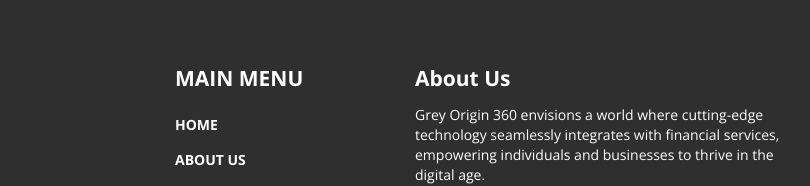
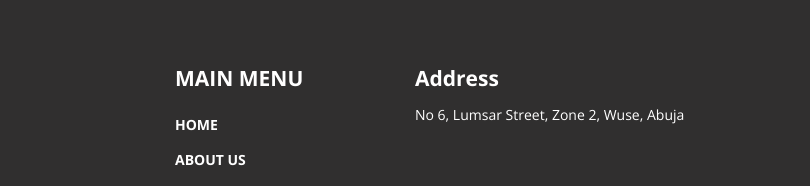
Before and after one commit to owoblow2020/greyorigin, a plain HTML site: page contact.html in a window 1280 px wide. Shown: the part 775-961 px from the top of the page, 0-810 px from the left. Drawn offline with nearby package versions, Linux system fonts and the light colour scheme; a web font is replaced by a local one.

Commit message:
Added the contact recieving adding address

```diff
--- a/contact.html
+++ b/contact.html
@@ -104,8 +104,8 @@
               </ul>
             </nav>
             <div class="col-lg-5 col-md-5 tm-footer-div">
-              <h3 class="tm-footer-div-title">About Us</h3>
-              <p class="margin-top-15">Grey Origin 360 envisions a world where cutting-edge technology seamlessly integrates with financial services, empowering individuals and businesses to thrive in the digital age.</p>
+              <h3 class="tm-footer-div-title">Address</h3>
+              <p class="margin-top-15">No 6, Lumsar Street, Zone 2, Wuse, Abuja</p>
             </div>
             <div class="col-lg-4 col-md-4 tm-footer-div">
               <h3 class="tm-footer-div-title">Get Social</h3>
```
